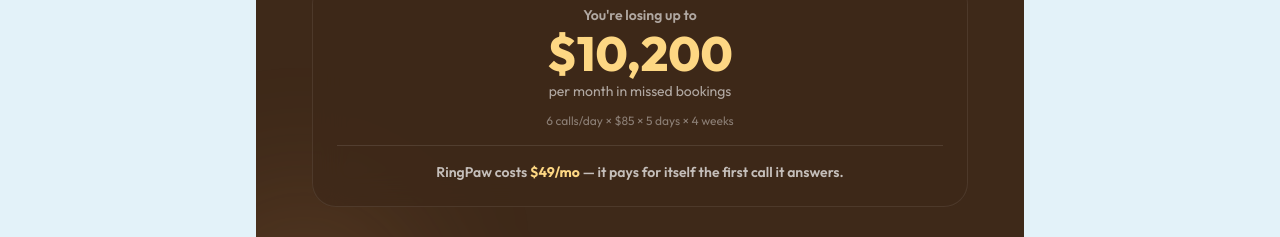
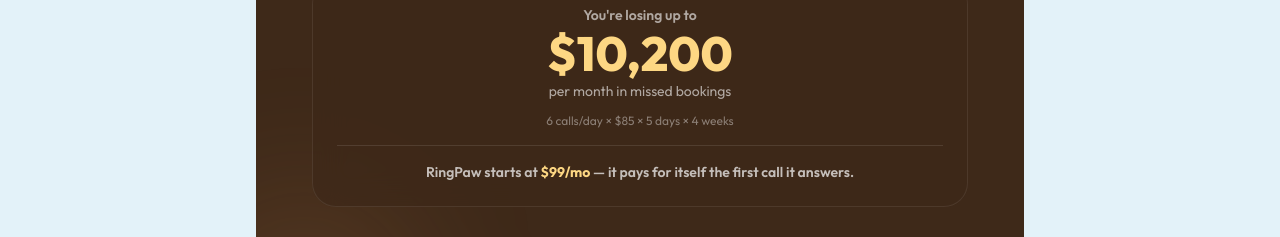
Before and after one commit to nitantbhartia/phonedesk, a Next.js app: page / in a window 1280 px wide. Shown: the part 1450-1687 px from the top of the page. Built offline with nearby package versions, Linux system fonts and the light colour scheme; no server answers.

Commit message:
Fix homepage starting price copy

```diff
--- a/src/app/page.tsx
+++ b/src/app/page.tsx
@@ -289,7 +289,7 @@ function LandingPageContent() {
                   {missedPerDay} calls/day × ${groomPrice} × 5 days × 4 weeks
                 </p>
                 <div className="mt-4 pt-4 border-t border-white/10 text-sm font-semibold text-white/70">
-                  RingPaw costs <span className="text-paw-amber font-bold">$49/mo</span> — it pays for itself the first call it answers.
+                  RingPaw starts at <span className="text-paw-amber font-bold">$99/mo</span> — it pays for itself the first call it answers.
                 </div>
               </div>
 
```
